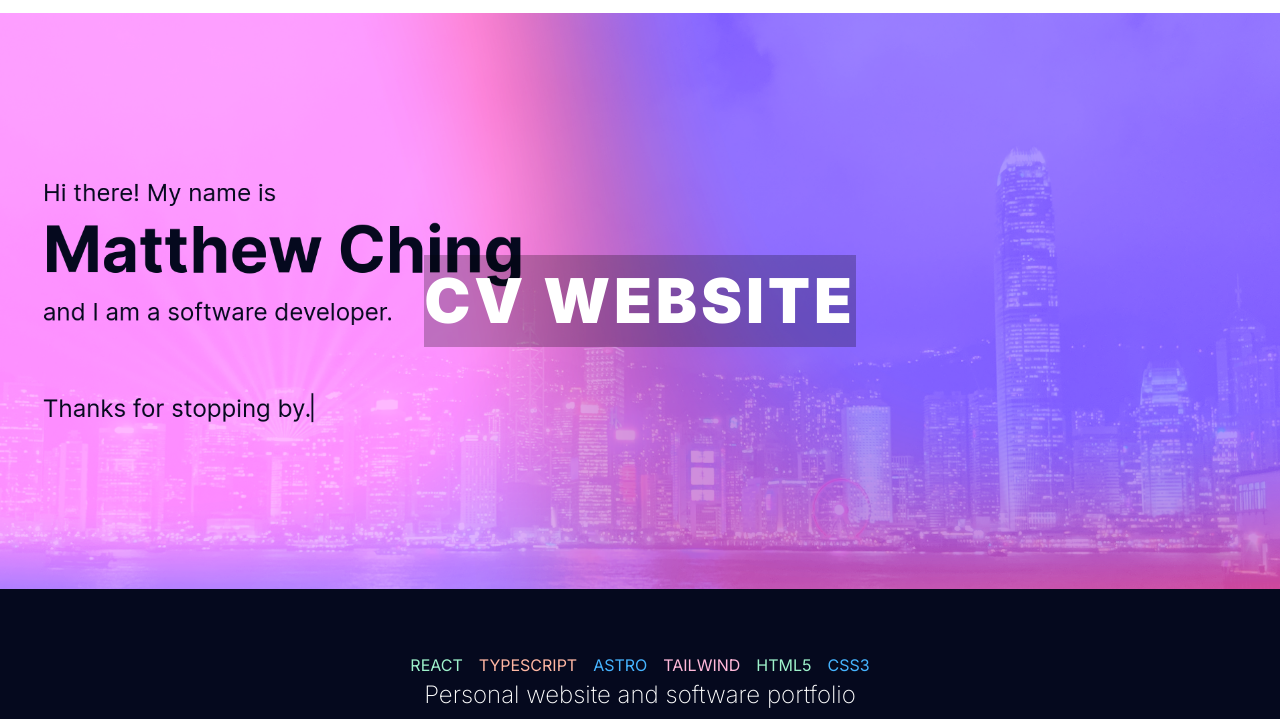
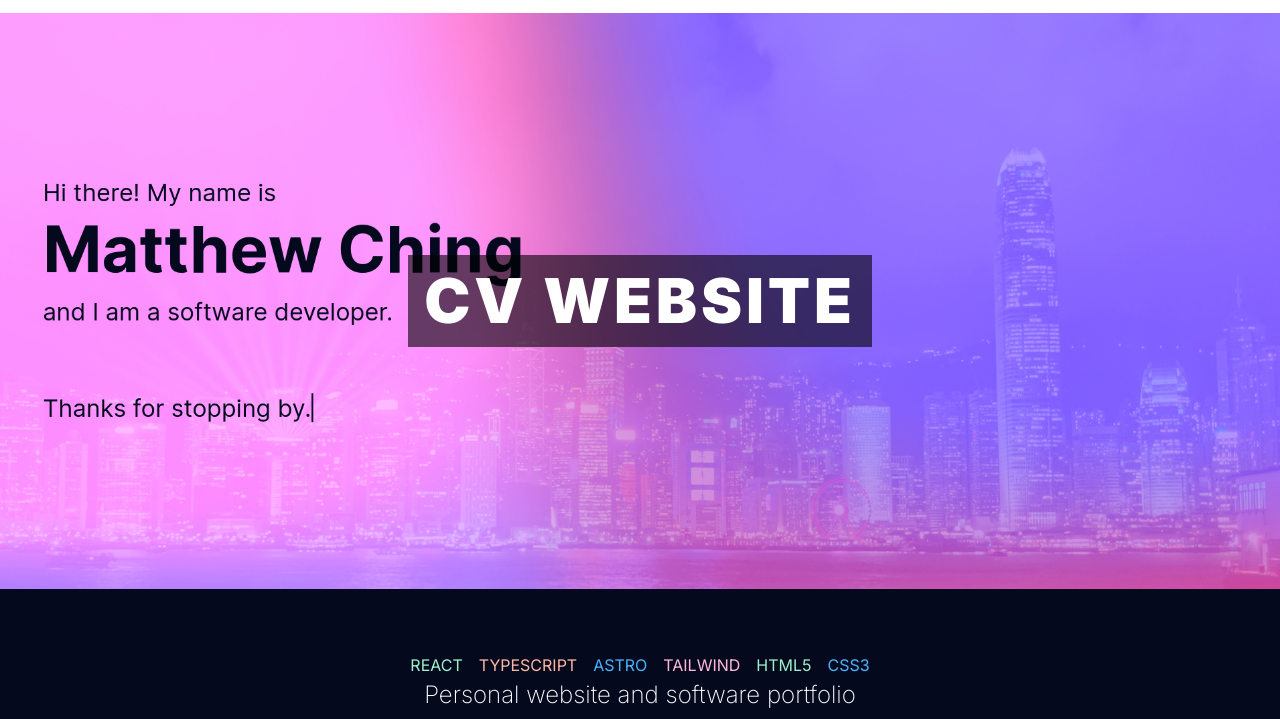
Before and after one commit to matthewaching/cv-project, an Astro site: page /project/cv-website in a window 1280 px wide. Shown: the part 81-800 px from the top of the page. Built offline with nearby package versions, Linux system fonts and the light colour scheme; Astro itself is replaced by a stand-in of ours.

Commit message:
Darken project titles

```diff
--- a/src/layouts/project.astro
+++ b/src/layouts/project.astro
@@ -46,7 +46,10 @@ const { content } = Astro.props;
 				font-weight: 900;
 				text-transform: uppercase;
 				letter-spacing: 0.0625em;
-				background-color: rgb(0,0,0,0.25)
+				background-color: rgb(0,0,0,0.6);
+				text-align: center;
+				padding-left: 1rem;
+				padding-right: 1rem;
 			}
 
 			.leadIn {
```
